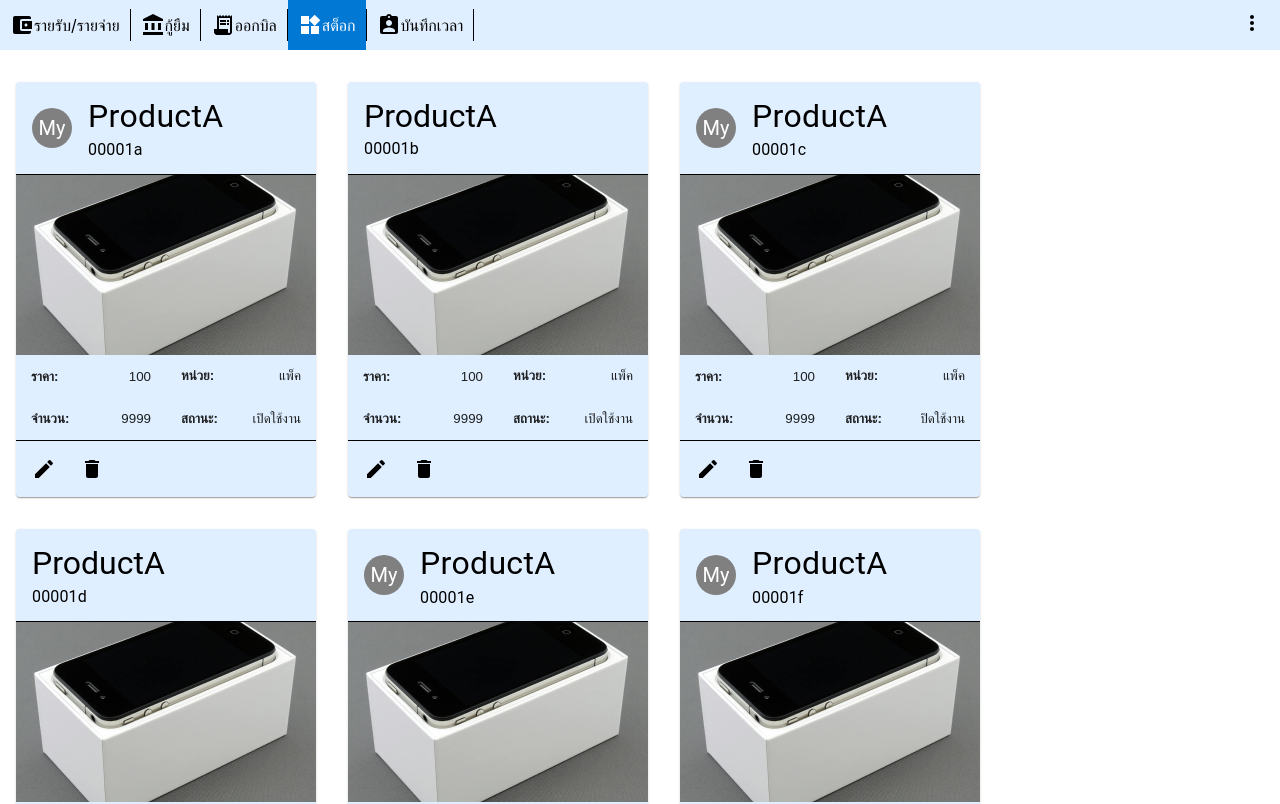
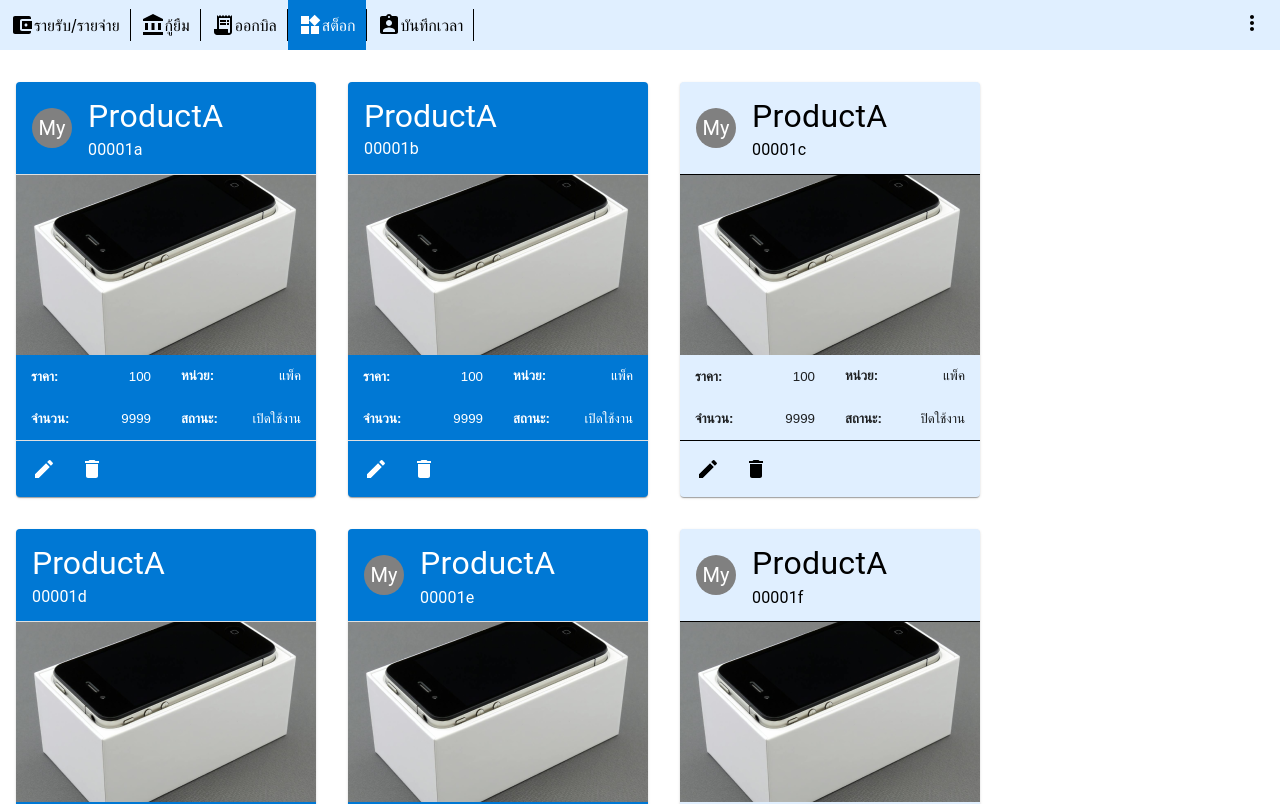
Before and after one commit to arcarnupab8/manage_Demo, a React (Vite) app: page /stock in a window 1280 px wide. Shown: the top 804 px of the page. Built offline with nearby package versions, Linux system fonts and the light colour scheme.

Commit message:
Change logics color & selected .

```diff
--- a/src/components/atom/Detail.tsx
+++ b/src/components/atom/Detail.tsx
@@ -6,18 +6,18 @@ interface DetailProps{
     title: string;
     result: string|null;
     resultNumber: number|null;
-    selected: boolean;
+    stauts: boolean;
 }
 
-const Detail: React.FC<DetailProps> = ({ title, result, resultNumber, selected }) => {
+const Detail: React.FC<DetailProps> = ({ title, result, resultNumber, stauts }) => {
   return (
     <div className={style.content}>
-        <strong className={selected ? style.selected : ''}>{title}:</strong>
+        <strong className={stauts ? style.selected : ''}>{title}:</strong>
         {result !== null &&(
-            <p className={selected ? style.selected : ''}>{result}</p>
+            <p className={stauts ? style.selected : ''}>{result}</p>
         )}
         {resultNumber !== null &&(
-            <p className={selected ? style.selected : ''}>{resultNumber}</p>
+            <p className={stauts ? style.selected : ''}>{resultNumber}</p>
         )}
     </div>
   )
--- a/src/components/molecules/ProductDetail.tsx
+++ b/src/components/molecules/ProductDetail.tsx
@@ -11,10 +11,9 @@ interface ProductDetailProps {
     unit: string;
     quantity: number;
     status: boolean;
-    isClicked: boolean;
 }
 
-const ProductDetail: React.FC<ProductDetailProps> = ({ img, price, unit, quantity, status, isClicked }) => {
+const ProductDetail: React.FC<ProductDetailProps> = ({ img, price, unit, quantity, status }) => {
   return (
     <CardContent
         sx={{
@@ -33,17 +32,17 @@ const ProductDetail: React.FC<ProductDetailProps> = ({ img, price, unit, quantit
 
         <div className={style.productInfo}>
             <div>
-                <Detail title='ราคา' result={null} resultNumber={price} selected={isClicked ? true : false }/>
-                <Detail title='หน่วย' result={unit} resultNumber={null} selected={isClicked ? true : false }/>
+                <Detail title='ราคา' result={null} resultNumber={price} stauts={status === true ? true : false }/>
+                <Detail title='หน่วย' result={unit} resultNumber={null} stauts={status === true ? true : false }/>
             </div>
 
             <div>
-                <Detail title='จำนวน' result={null} resultNumber={quantity} selected={isClicked ? true : false }/>
+                <Detail title='จำนวน' result={null} resultNumber={quantity} stauts={status === true ? true : false }/>
                 <Detail
                     title='สถานะ'
                     result={status === true ? "เปิดใช้งาน" : "ปิดใช้งาน"}
                     resultNumber={null}
-                    selected={isClicked ? true : false }
+                    stauts={status === true ? true : false }
                 />
             </div>
         </div>
--- a/src/components/organisms/ProductCard.tsx
+++ b/src/components/organisms/ProductCard.tsx
@@ -17,7 +17,6 @@ import { Product_t } from '../../Typeof/DataProduct';
 
 interface ProductDetailProps {
     value: Product_t;
-    isClicked: boolean;
     onCardClick?: (id: string) => void;
     onDelete?: (id: string) => void;
     onEdit?: (id: string) => void;
@@ -29,7 +28,7 @@ const ProductCard: React.FC<ProductDetailProps> = (Prop) => {
     <Card
         sx={{
             width: 300,
-            bgcolor: Prop.isClicked ? '#0078D4' : '#E0EFFF',
+            bgcolor: Prop.value.status ? '#0078D4' : '#E0EFFF',
             margin: "1rem 1rem",
         }}
     >
@@ -54,13 +53,13 @@ const ProductCard: React.FC<ProductDetailProps> = (Prop) => {
                     }}
                     titleTypographyProps={{
                         sx: {
-                            color: Prop.isClicked ? '#fff' : '#000',
+                            color: Prop.value.status ? '#fff' : '#000',
                             fontSize: '32px'
                         },
                     }}
                     subheaderTypographyProps={{
                         sx: {
-                            color: Prop.isClicked ? '#fff' : '#000',
+                            color: Prop.value.status ? '#fff' : '#000',
                             fontSize: '16px'
                         },
                     }}
@@ -70,7 +69,7 @@ const ProductCard: React.FC<ProductDetailProps> = (Prop) => {
 
                 <Divider
                     sx={{
-                        bgcolor: Prop.isClicked ? '#fff' : '#000',
+                        bgcolor: Prop.value.status ? '#fff' : '#000',
                     }}
                 />
                 <ProductDetail
@@ -79,7 +78,6 @@ const ProductCard: React.FC<ProductDetailProps> = (Prop) => {
                     unit={Prop.value.unit}
                     quantity={Prop.value.quantity}
                     status={Prop.value.status}
-                    isClicked={Prop.isClicked}
                 />
 
             </CardContent>
@@ -87,7 +85,7 @@ const ProductCard: React.FC<ProductDetailProps> = (Prop) => {
 
         <Divider
             sx={{
-                bgcolor: Prop.isClicked ? '#fff' : '#000',
+                bgcolor: Prop.value.status ? '#fff' : '#000',
             }}
         />
         <CardActions>
@@ -97,7 +95,7 @@ const ProductCard: React.FC<ProductDetailProps> = (Prop) => {
             >
                 <EditIcon
                     sx={{
-                        color: Prop.isClicked ? 'white' : 'black',
+                        color: Prop.value.status ? 'white' : 'black',
                     }}
                 />
             </IconButton>
@@ -107,7 +105,7 @@ const ProductCard: React.FC<ProductDetailProps> = (Prop) => {
             >
                 <DeleteIcon
                     sx={{
-                        color: Prop.isClicked ? 'white' : 'black',
+                        color: Prop.value.status ? 'white' : 'black',
                     }}
                 />
             </IconButton>
--- a/src/pages/Stock/index.tsx
+++ b/src/pages/Stock/index.tsx
@@ -5,16 +5,10 @@ import { Products } from '../../Typeof/DataProduct';
 import ProductCard from '../../components/organisms/ProductCard';
 
 const Stock: React.FC = () => {
-  const [selectedIds, setSelectedIds] = useState<string[]>([]);
 
   const handleCardClick = (id: string) => {
-    setSelectedIds((prevSelected) => {
-      if (prevSelected.includes(id)) {
-        return prevSelected.filter((selectedId) => selectedId !== id);
-      } else {
-        return [...prevSelected, id];
-      }
-    });
+    alert(`Selected product on ID: ${id}`);
+    return id;
   }
 
   const handleDeleteProduct = (id: string) => {
@@ -25,7 +19,6 @@ const Stock: React.FC = () => {
     alert(`Edit product on ID: ${id}`);
   }
 
-  console.log("Selected IDs:", selectedIds);
   return (
     <div className={style.container}>
       <div className={style["ProductCard-Wrap"]}>
@@ -33,7 +26,6 @@ const Stock: React.FC = () => {
           <ProductCard
             key={index}
             value={item}
-            isClicked={selectedIds.includes(item.id)}
             onCardClick={handleCardClick}
             onDelete={handleDeleteProduct}
             onEdit={handleEditProduct}
```
